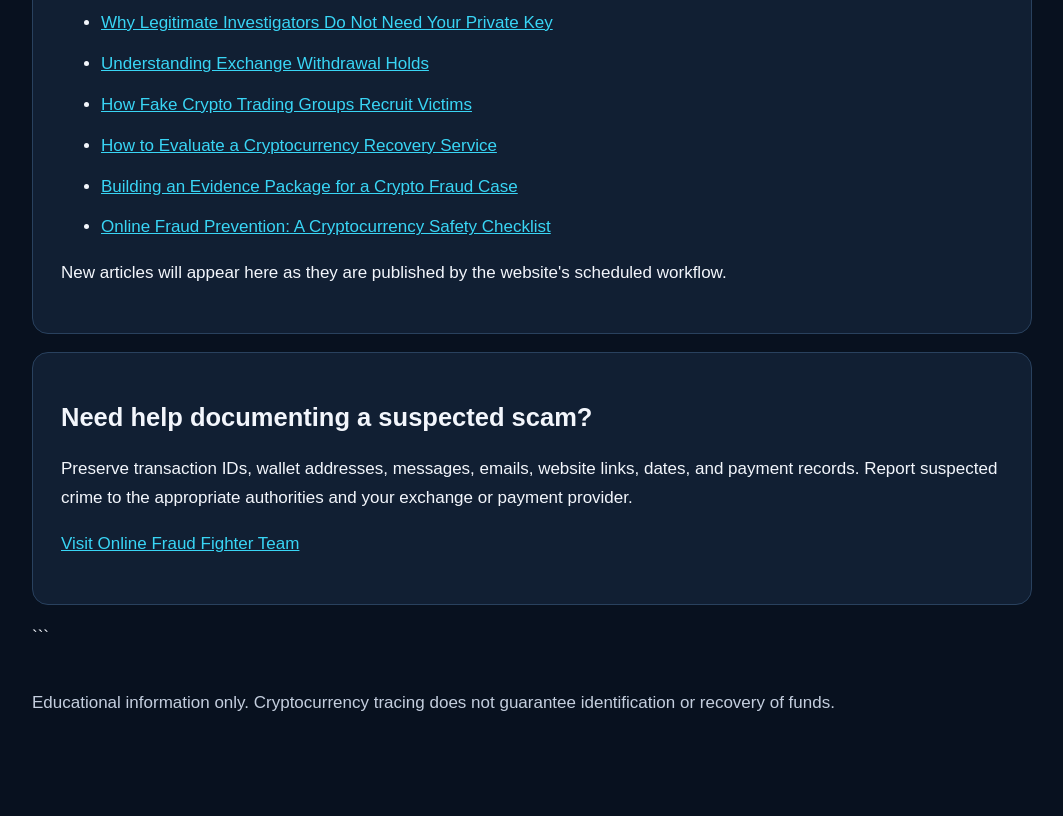
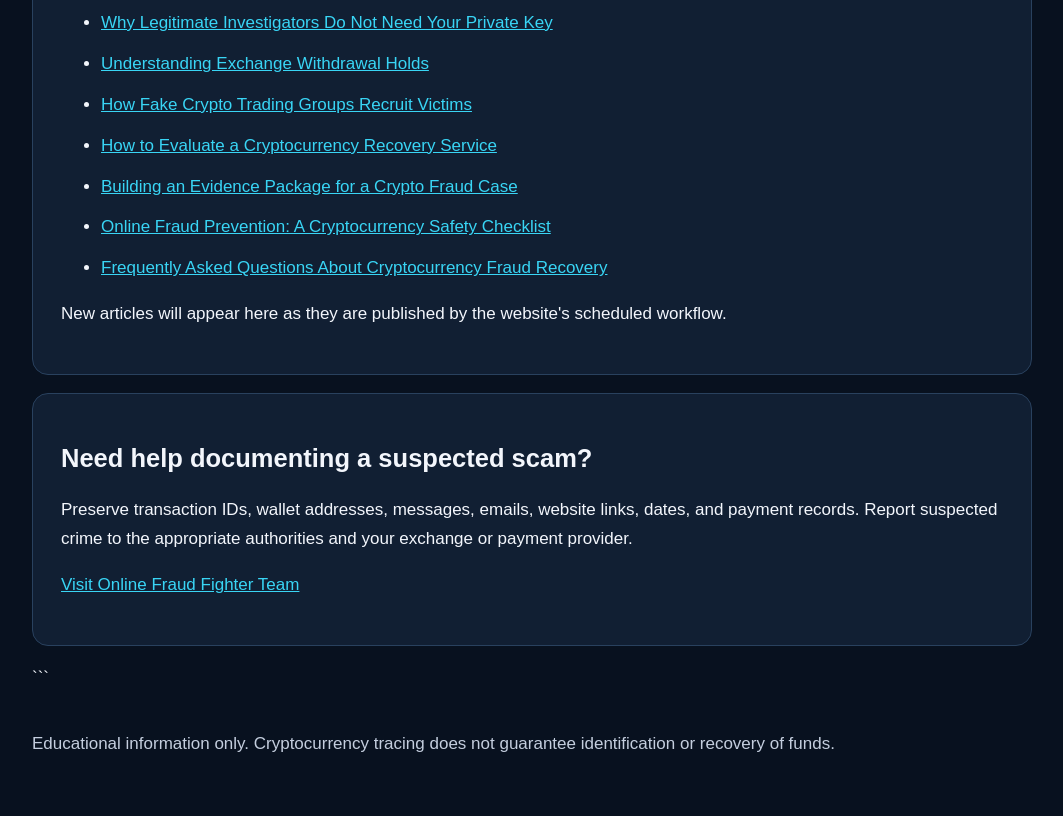
Before and after one commit to onlinefraudfighterteam-sudo/tyt, a plain HTML site: page blog/index.html in a window 1280 px wide. Shown: the part 2313-3129 px from the top of the page, without its empty margins (108-1171 px from the left). Before the commit the page ends 3088 px from the top, so only its background shows below. Drawn offline with Linux system fonts and the light colour scheme.

Commit message:
Publish prepared blog article 50

```diff
--- a/blog/index.html
+++ b/blog/index.html
@@ -99,6 +99,7 @@
     <li><a href="47-how-to-evaluate-a-cryptocurrency-recovery-service.html">How to Evaluate a Cryptocurrency Recovery Service</a></li>
     <li><a href="48-building-an-evidence-package-for-a-crypto-fraud-case.html">Building an Evidence Package for a Crypto Fraud Case</a></li>
     <li><a href="49-online-fraud-prevention-a-cryptocurrency-safety-checklist.html">Online Fraud Prevention: A Cryptocurrency Safety Checklist</a></li>
+    <li><a href="50-frequently-asked-questions-about-cryptocurrency-fraud-recovery.html">Frequently Asked Questions About Cryptocurrency Fraud Recovery</a></li>
   </ul>
   <!-- PUBLISHED_ARTICLES_END -->
   <p>New articles will appear here as they are published by the website's scheduled workflow.</p>
```
Also changed, not shown: blog/50-frequently-asked-questions-about-cryptocurrency-fraud-recovery.html (added, +1 -0 lines), .blog-state/next-article.txt.
